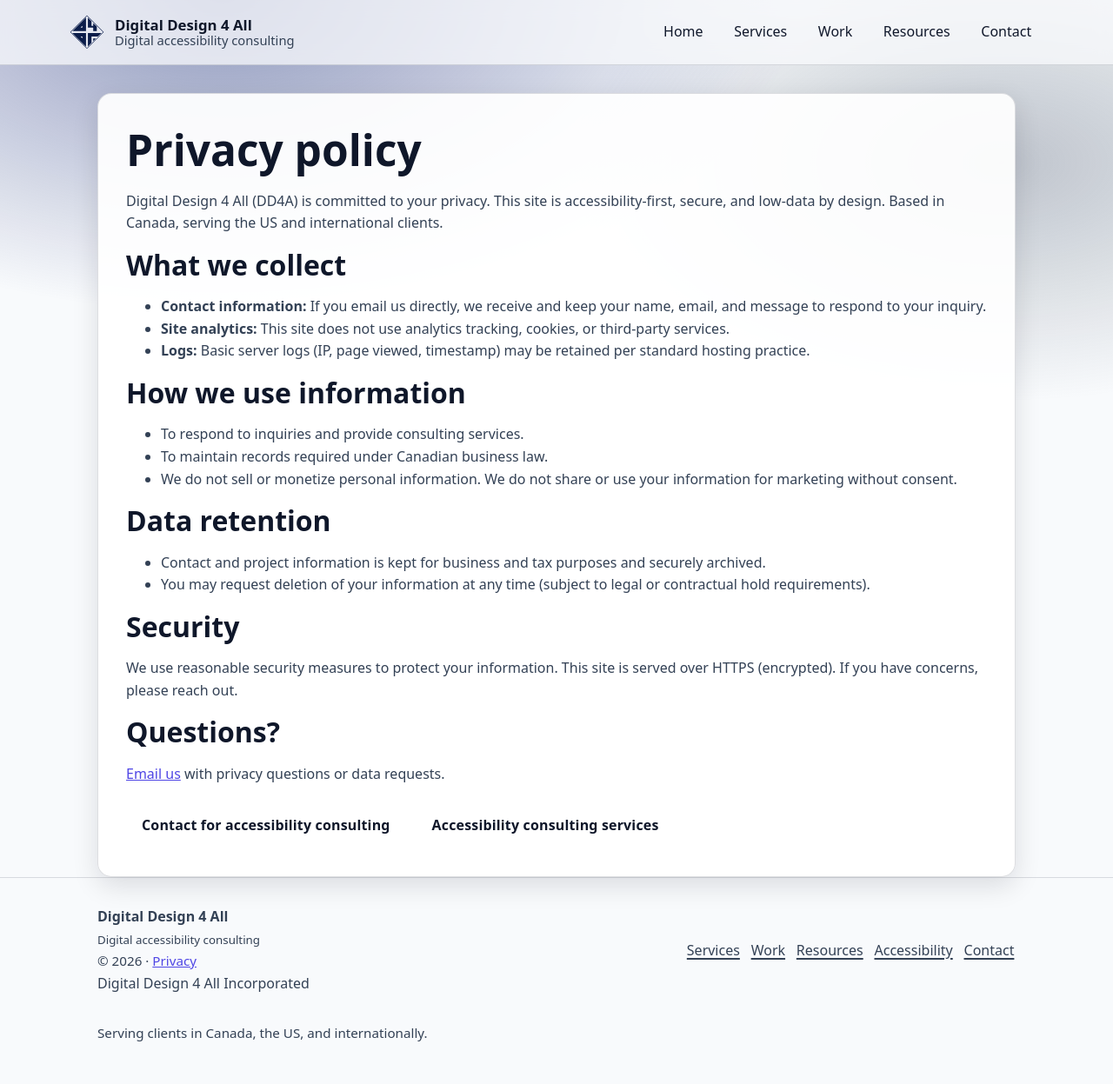
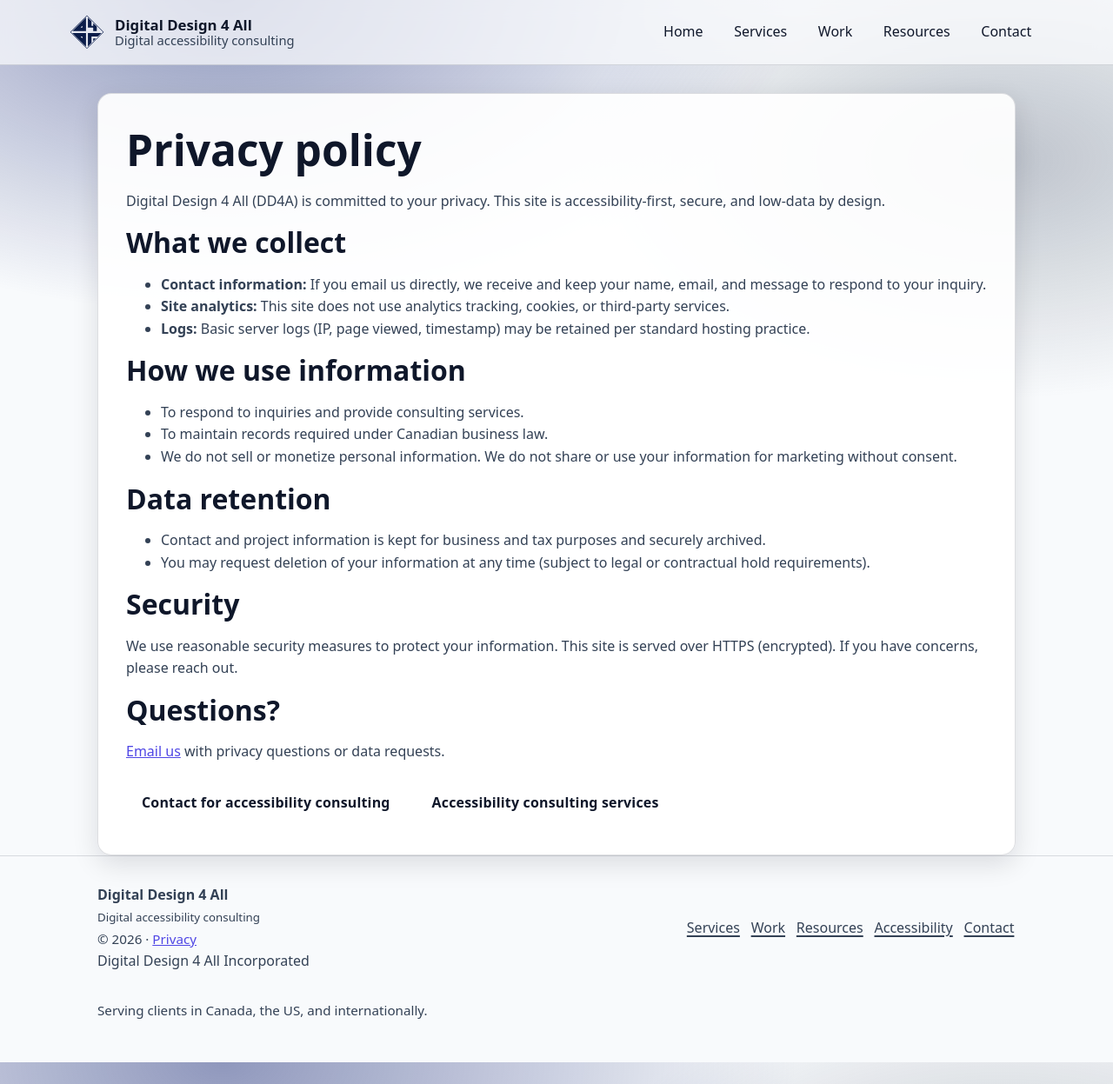
Before and after one commit to dd4a/site, a Jekyll site: the page built from privacy.html, in a window 1280 px wide and 1247 px high. Shown: the whole window at 87% size. Built offline with Jekyll 4.4.1, drawn with Linux system fonts in a browser that asks for light colours.

Commit message:
Remove geography fragment from privacy page copy and meta

```diff
--- a/privacy.html
+++ b/privacy.html
@@ -12,8 +12,7 @@
   <div class="card content">
     <h1 class="page-title">Privacy policy</h1>
     <p>
-      Digital Design 4 All (DD4A) is committed to your privacy. This site is accessibility-first, secure, and low-data by design. Based in Canada, serving the US and international clients.
-    </p>
+      Digital Design 4 All (DD4A) is committed to your privacy. This site is accessibility-first, secure, and low-data by design.    </p>
     <h2>What we collect</h2>
     <ul>
       <li><strong>Contact information:</strong> If you email us directly, we receive and keep your name, email, and message to respond to your inquiry.</li>
```
